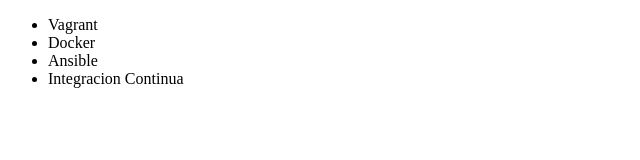
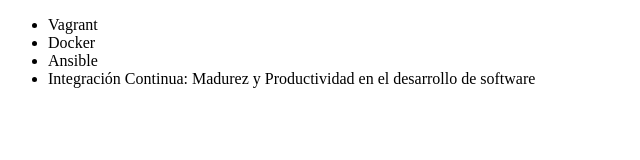
Before and after one commit to RaulPazminio/alura-git, a plain HTML site: page index.html in a window 1280 px wide. Shown: the whole page, without its empty margins (0-640 px from the left). Drawn offline with Linux system fonts and the light colour scheme.

Commit message:
Renombrado curso de Integracion Continua

```diff
--- a/index.html
+++ b/index.html
@@ -9,7 +9,7 @@
 			<li>Vagrant</li>
 			<li>Docker</li>
 			<li>Ansible</li>
-			<li>Integracion Continua</li>
+			<li>Integración Continua: Madurez y Productividad en el desarrollo de software</li>
 		</ul>
 	</body>
 </html>
```
